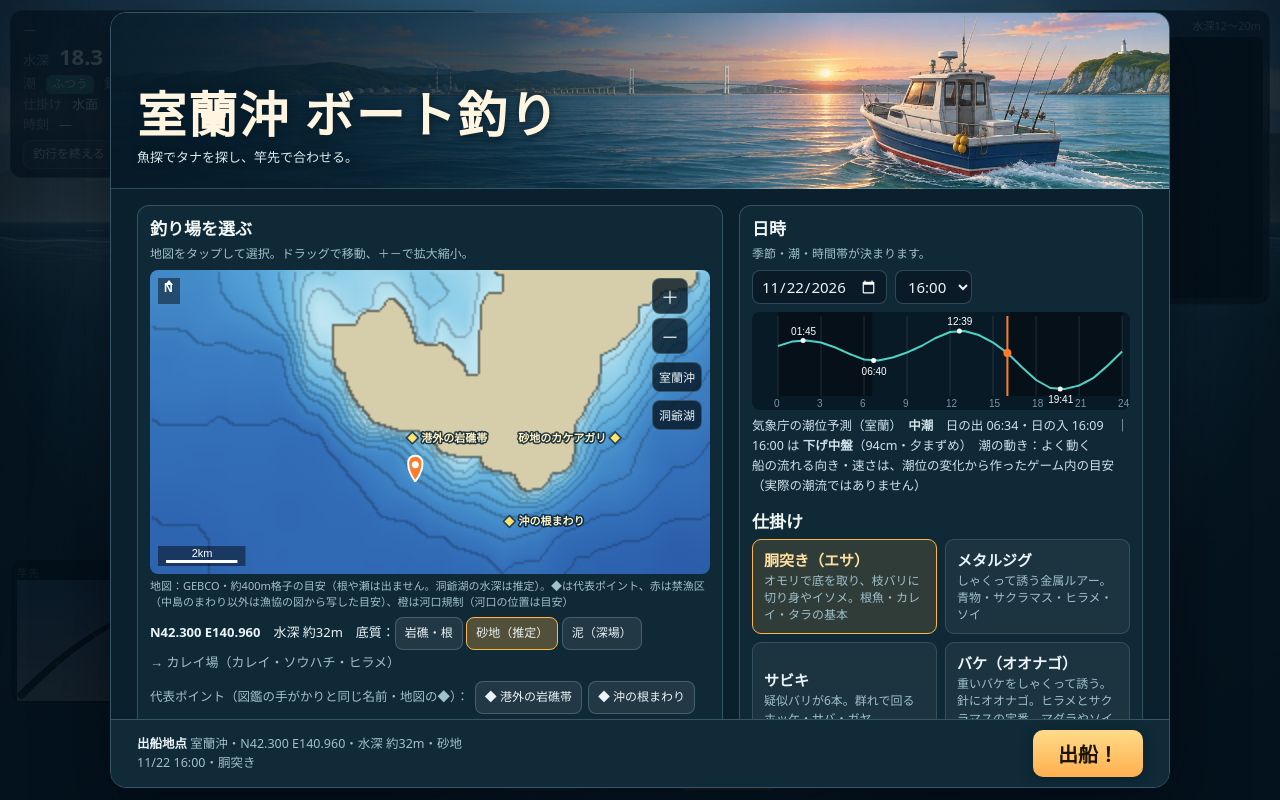
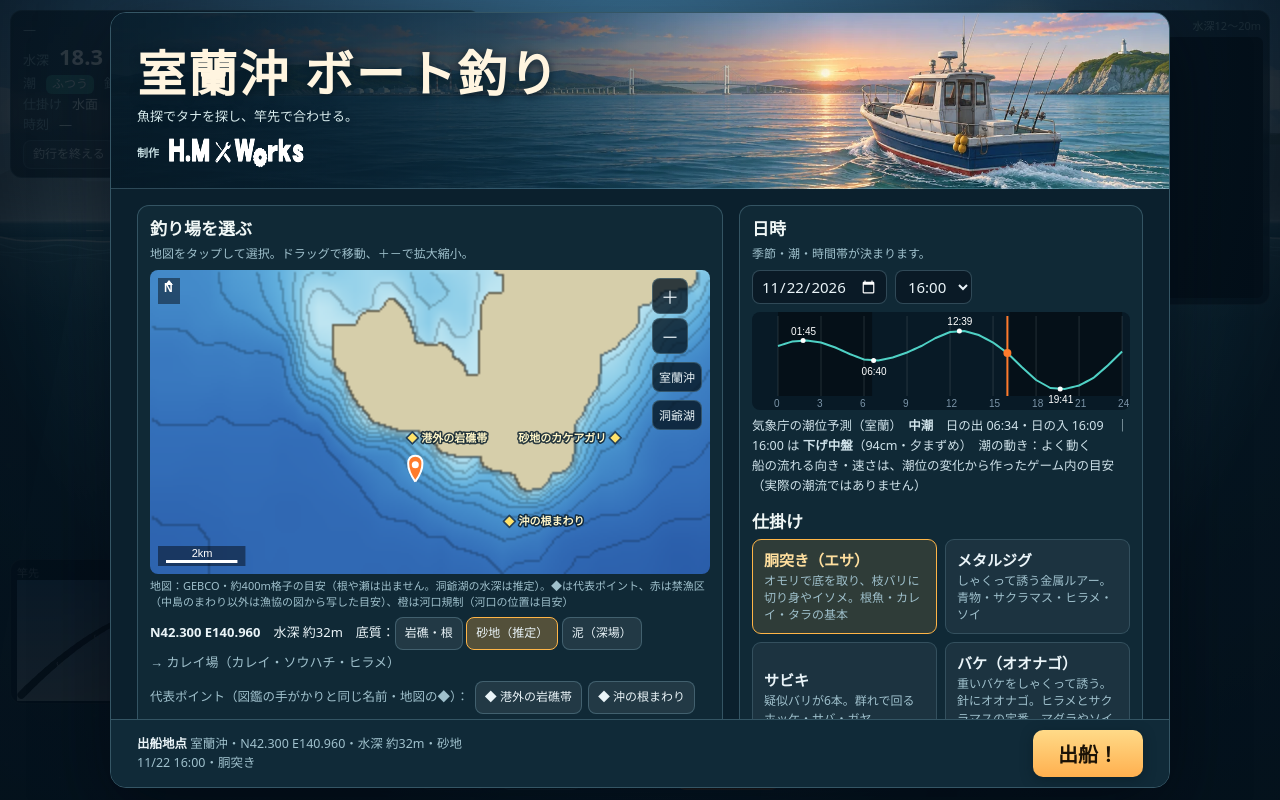
Before and after one commit to choppermoon1623-tech/muroran-tsuri-game, a plain HTML site: page index.html in a window 1280 px wide. Drawn offline with Linux system fonts and the light colour scheme; animation ran at ten frames a second.

Commit message:
出船画面に H.M Works の制作クレジットを追加

```diff
--- a/index.html
+++ b/index.html
@@ -220,7 +220,7 @@ body.phone.land #gauge{bottom:calc(60px + env(safe-area-inset-bottom));width:min
 }
 .menu-scroll{min-height:0;overflow:auto;overscroll-behavior:contain;scrollbar-color:#3a6576 #0b202d;scrollbar-width:thin}
 .menu-hero{
-  display:flex;align-items:flex-end;min-height:clamp(138px,22vh,192px);
+  display:flex;align-items:flex-end;min-height:clamp(138px,22vh,192px);isolation:isolate;
   padding:20px var(--menu-pad);
   background-color:#133c4e;
   background-image:linear-gradient(90deg,#061925e8 0%,#082332b5 37%,#08233200 68%),url("img/muroran-dawn.webp");
@@ -229,6 +229,14 @@ body.phone.land #gauge{bottom:calc(60px + env(safe-area-inset-bottom));width:min
 .menu-hero h1{margin:0 0 5px;font-size:clamp(27px,4.2vw,49px);line-height:1.15;color:#fff5e0;text-shadow:0 2px 10px #061925}
 .menu-hero h1 span{display:inline-block}
 .menu-hero .lead{margin:0;color:#d7ebed;text-shadow:0 1px 6px #061925;line-height:1.6}
+.menu-credit{
+  display:flex;align-items:center;gap:8px;width:max-content;
+  margin:10px 0 0;color:#c5dce0;font-size:11px;font-weight:700;line-height:1;
+}
+.menu-credit img{
+  display:block;width:clamp(102px,11vw,138px);height:auto;
+  filter:grayscale(1) invert(1) contrast(1.25);mix-blend-mode:screen;
+}
 .menu-main{display:grid;grid-template-columns:minmax(0,1.45fr) minmax(0,1fr);gap:16px;padding:16px var(--menu-pad) 0}
 .menu-block{min-width:0;background:#102936;border:1px solid var(--line);border-radius:12px;padding:12px}
 .menu-block h2{font-size:17px;line-height:1.3;color:#f0f7f6;margin:0 0 5px}
@@ -282,6 +290,9 @@ body.phone.land #gauge{bottom:calc(60px + env(safe-area-inset-bottom));width:min
 @media(max-height:500px) and (orientation:landscape){
   .menu-hero{min-height:87px;padding-block:10px}
   .menu-hero h1{font-size:clamp(24px,4.2vw,34px)}
+  .menu-hero-caption{display:flex;flex-wrap:wrap;align-items:center;gap:5px 14px}
+  .menu-credit{margin:0;padding-left:12px;border-left:1px solid var(--line)}
+  .menu-credit img{width:100px}
   .menu-main{padding-top:8px}
   .menu-block{padding:8px}
   .menu-block #map{height:180px}
@@ -332,7 +343,10 @@ body.phone.land #gauge{bottom:calc(60px + env(safe-area-inset-bottom));width:min
       <header class="menu-hero">
         <div>
           <h1><span>室蘭沖</span> <span>ボート釣り</span></h1>
-          <p class="lead">魚探でタナを探し、竿先で合わせる。</p>
+          <div class="menu-hero-caption">
+            <p class="lead">魚探でタナを探し、竿先で合わせる。</p>
+            <p class="menu-credit"><span>制作</span><img src="img/hm-works-logo.webp" alt="H.M Works" width="480" height="109"></p>
+          </div>
         </div>
       </header>
       <div id="tripSum"></div>
```
Also changed, not shown: img/hm-works-logo.webp (added).
